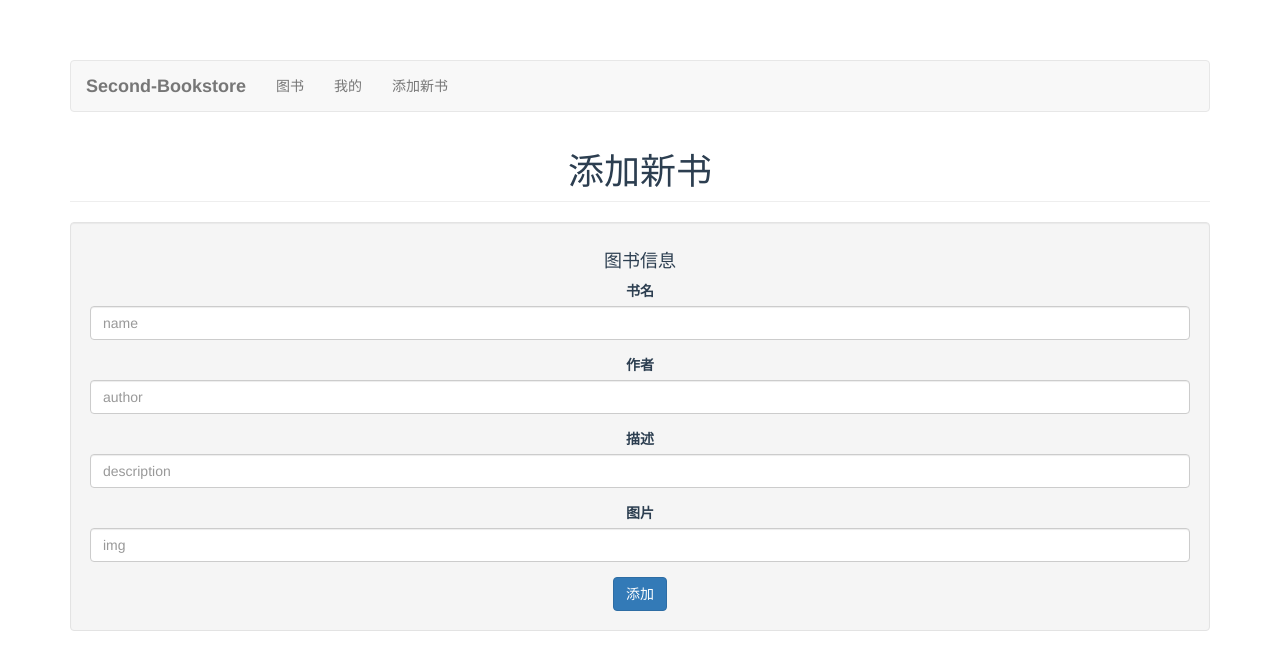
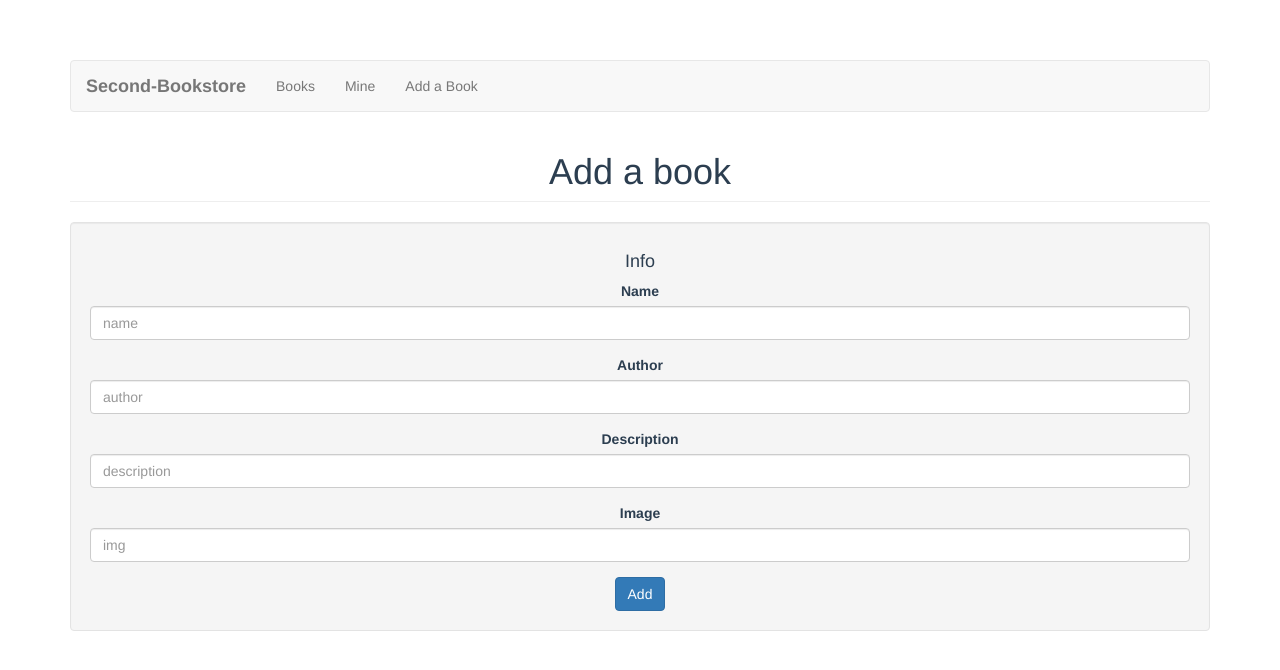
Before and after one commit to yukirang/second-bookstore, a Vue app: page /add in a window 1280 px wide. Shown: the top 670 px of the page. Built offline with nearby package versions, Linux system fonts and the light colour scheme; what vue-resource would draw is missing.

Commit message:
upgrade to webpack 4

```diff
--- a/src/components/Add.vue
+++ b/src/components/Add.vue
@@ -1,6 +1,5 @@
 <template>
   <div class="add container">
-　　 <!--弹框,alert有内容进行提示，绑定message的信息为alert内容-->
   <nav class="navbar navbar-default">
         <div class="container">
           <div class="navbar-header">
@@ -14,46 +13,46 @@
           </div>
           <div id="navbar" class="collapse navbar-collapse">
             <ul class="nav navbar-nav">
-              <li><router-link to="/books">图书</router-link></li>
-              <li><router-link to="/userpage">我的</router-link></li>
+              <li><router-link to="/books">Books</router-link></li>
+              <li><router-link to="/userpage">Mine</router-link></li>
             </ul>
 
              <ul class="nav navbar-nav">
-              <li><router-link to="/add">添加新书</router-link></li>
+              <li><router-link to="/add">Add a Book</router-link></li>
             </ul>
           </div><!--/.nav-collapse -->
         </div>
       </nav>
   <Alert v-if="alert" v-bind:message="alert"></Alert>
     <!--标题-->
-	<h1 class="page-header">添加新书</h1>
+	<h1 class="page-header">Add a book</h1>
 	<form v-on:submit="addBook">
 		<div class="well">
-			<h4>图书信息</h4>
+			<h4>Info</h4>
 			<div class="form-group">
-				<label>书名</label>
+				<label>Name</label>
 				<input type="text" class="form-control" placeholder="name" v-model="book.name">
 			</div>
 			<div class="form-group">
-				<label>作者</label>
+				<label>Author</label>
 				<input type="text" class="form-control" placeholder="author" v-model="book.author">
 			</div>
 			<div class="form-group">
-				<label>描述</label>
+				<label>Description</label>
 				<input type="text" class="form-control" placeholder="description" v-model="book.description">
 			</div>
 			<div class="form-group">
-				<label>图片</label>
+				<label>Image</label>
 				<input type="text" class="form-control" placeholder="img" v-model="book.img">
 			</div>
-			<button class="btn btn-primary" type="submit">添加</button>
+			<button class="btn btn-primary" type="submit">Add</button>
 		</div>
 	</form>
   </div>
 </template>
 
 <script>
-//引入Alert.vue组件
+//import the Alert.vue component
 import Alert from './Alert'
 export default {
   name: 'add',
@@ -64,13 +63,13 @@ export default {
     }
   },
   methods:{
-    //添加图书信息方法
+    //Add book info
   	addBook(e){
   		if(!this.book.name || !this.book.author || !this.book.description){
 
-  			this.alert = "请添加对应的信息！";
+  			this.alert = "Please fill the information！";
   		}else{
-        //创建新的图书信息，
+        //Create a new book record
         var user = JSON.parse(localStorage.getItem('currentuser'))
   			let newBook = {
   			  name:this.book.name,
@@ -82,16 +81,16 @@ export default {
           comments:[]
   			}
         console.log(user.name);
-            //数据请求，post到json-server接口
+        //Request the data，post to the "json-server" interface
   			this.$http.post("http://localhost:3000/books",newBook).then(function(response){
           console.log(response);
           user.booklist.push(response.body.id);
   				//console.log(response);
           this.$http.put("http://localhost:3000/users/"+user.id, user).then(function(response){
                 localStorage.setItem('currentuser', JSON.stringify(user));
-                alert("请求成功！")
+                alert("request done！")
               })
-  				this.$router.push({path:'/books',query:{alert:'新书添加成功！'}});
+  				this.$router.push({path:'/books',query:{alert:'Your book has been added！'}});
   			})
         e.preventDefault();
   		}
--- a/src/components/BookDetails.vue
+++ b/src/components/BookDetails.vue
@@ -13,18 +13,18 @@
           </div>
           <div id="navbar" class="collapse navbar-collapse">
             <ul class="nav navbar-nav">
-              <li><router-link to="/books">图书</router-link></li>
-              <li><router-link to="/userpage">我的</router-link></li>
+              <li><router-link to="/books">Books</router-link></li>
+              <li><router-link to="/userpage">Mine</router-link></li>
             </ul>
 
              <ul class="nav navbar-nav">
-              <li><router-link to="/add">添加新书</router-link></li>
+              <li><router-link to="/add">Add a Book</router-link></li>
             </ul>
           </div><!--/.nav-collapse -->
         </div>
   </nav>
   <div class="btn-gropp">
-    <span class="btn btn-default" id="buy-request" v-on:click = "requestBook(book.id)">请求购买</span>
+    <span class="btn btn-default" id="buy-request" v-on:click = "requestBook(book.id)">Request Purchase</span>
   </div>
 	<h1 class="page-header">
 		{{book.name}}
@@ -32,25 +32,25 @@
   <img id="book-img" v-bind:src = book.img>
   <hr>
 	<ul class="list-group">
-		<li class="list-group-item"><span class="glyphicon glyphicon-asterisk">书名：{{book.name}}</span></li>
-		<li class="list-group-item"><span class="glyphicon glyphicon-plus">作者：{{book.author}}</span></li>
+		<li class="list-group-item"><span class="glyphicon glyphicon-asterisk">Title：{{book.name}}</span></li>
+		<li class="list-group-item"><span class="glyphicon glyphicon-plus">Author：{{book.author}}</span></li>
 	</ul>
 
 	<ul class="list-group">
-		<li class="list-group-item"><span class="glyphicon glyphicon-asterisk">描述：{{book.description}}</span></li>
-		<li class="list-group-item"><span class="glyphicon glyphicon-asterisk">创建者：{{book.creater}}</span></li>
+		<li class="list-group-item"><span class="glyphicon glyphicon-asterisk">Description：{{book.description}}</span></li>
+		<li class="list-group-item"><span class="glyphicon glyphicon-asterisk">Creator：{{book.creater}}</span></li>
   </ul>
   <ul class="list-group" id="req-user">
-    <li class="list-group-item"><span class="glyphicon glyphicon-asterisk">请求者：</span></li>
+    <li class="list-group-item"><span class="glyphicon glyphicon-asterisk">Requester：</span></li>
     <li class="list-group-item" v-for = "req in book.requestList"><span>{{req.name + '  ' + req.email}} </span></li>
 	</ul>
   <ul class="list-group">
     <li class="list-group-item">
-      <span class="btn btn-default" v-on:click = "showCommentInput()">评论</span>
+      <span class="btn btn-default" v-on:click = "showCommentInput()">Comments</span>
     </li>
     <li class="list-group-item" id="comment">
-      <input type="text" v-model="message" class="form-control" placeholder="添加评论..." required autofocus>
-      <span class="btn btn-default" v-on:click="addComment(book.id)">提交</span>
+      <input type="text" v-model="message" class="form-control" placeholder="Add some comments..." required autofocus>
+      <span class="btn btn-default" v-on:click="addComment(book.id)">Submit</span>
     </li>
     <li class="list-group-item" v-for = "comments in book.comments">
       <span>{{comments}}</span>
@@ -69,17 +69,17 @@ export default {
     }
   },
   created(){
-    //一开始就获取对应id的数据展示
+    //Get the id and show at first
   	this.fetchBooks(this.$route.params.id);
     //console.log(user.name + this.book.creater);
 
   },
   methods:{
-    //获取对应id信息的数据
+    //Get the info of a book with the id
   	fetchBooks(id){
       //console.log(id);
       var user = JSON.parse(localStorage.getItem('currentuser')) ;
-　　　 //向本地接口中请求数据，然后赋值给book
+      //Request data and set it to book
       this.$http.get("http://localhost:3000/books/" + id).then(function(response){
         console.log(response);
         this.book = response.body;
@@ -110,13 +110,13 @@ export default {
                user.requestList.push(this.book.id);
               this.$http.put("http://localhost:3000/users/"+user.id, user).then(function(response){
                 localStorage.setItem('currentuser', JSON.stringify(user));
-                alert("请求成功！")
+                alert("Request succeeded！")
               })
             })
          }else if(user.name == this.book.creater){
-            alert("不能购买自己添加的图书！");
+            alert("You can't purchase your own book！");
          }else{
-            alert("你已经请求过了！");
+            alert("You have requested to buy this book!");
          }
       })
     },
--- a/src/components/Books.vue
+++ b/src/components/Books.vue
@@ -13,19 +13,19 @@
           </div>
           <div id="navbar" class="collapse navbar-collapse">
             <ul class="nav navbar-nav">
-              <li><router-link to="/books">图书</router-link></li>
-              <li><router-link to="/userpage">我的</router-link></li>
+              <li><router-link to="/books">Books</router-link></li>
+              <li><router-link to="/userpage">Mine</router-link></li>
             </ul>
 
              <ul class="nav navbar-nav">
-              <li><router-link to="/add">添加新书</router-link></li>
+              <li><router-link to="/add">Add a Book</router-link></li>
             </ul>
           </div><!--/.nav-collapse -->
         </div>
     </nav>
-    <h1 class="page-header"><strong>图书目录</strong></h1>
+    <h1 class="page-header"><strong>Book List</strong></h1>
      <div class="album py-5 bg-light">
-        <div class="container"
+        <div class="container">
           <div class="row">
             <div class="col-md-3" v-for="book in books">
               <div class="box-shadow img-box">
@@ -33,8 +33,8 @@
                 <div class="book-body">
                   <div class="d-flex justify-content-between align-items-center">
                     <div class="btn-group">
-                        <router-link class="btn btn-sm btn-outline-secondary view" v-bind:to="'/books/' + book.id">查看详细</router-link>
-                        <span class="btn btn-sm btn-outline-secondary view"><strong>{{book.requestList.length}}</strong>人想看</span>
+                        <router-link class="btn btn-sm btn-outline-secondary view" v-bind:to="'/books/' + book.id">Detail</router-link>
+                        <span class="btn btn-sm btn-outline-secondary view"><strong>{{book.requestList.length}}</strong>interested</span>
                     </div>
                   </div>
                 </div>
@@ -42,8 +42,7 @@
             </div>
           </div>
         </div>
-      </div>
-
+     </div>
   </div>
 </template>
 
--- a/src/components/UserPage.vue
+++ b/src/components/UserPage.vue
@@ -13,12 +13,12 @@
           </div>
           <div id="navbar" class="collapse navbar-collapse">
             <ul class="nav navbar-nav">
-              <li><router-link to="/books">图书</router-link></li>
-              <li><router-link to="/userpage">我的</router-link></li>
+              <li><router-link to="/books">Books</router-link></li>
+              <li><router-link to="/userpage">Mine</router-link></li>
             </ul>
 
              <ul class="nav navbar-nav">
-              <li><router-link to="/add">添加新书</router-link></li>
+              <li><router-link to="/add">Add a Book</router-link></li>
             </ul>
           </div><!--/.nav-collapse -->
         </div>
@@ -28,14 +28,14 @@
   </h1>
 
   <ul class="list-group">
-    <li class="list-group-item"><span class="glyphicon glyphicon-asterisk">电话：{{user.phone}}</span></li>
-    <li class="list-group-item"><span class="glyphicon glyphicon-asterisk">email：{{user.email}}</span></li>
+    <li class="list-group-item"><span class="glyphicon glyphicon-asterisk">Phone：{{user.phone}}</span></li>
+    <li class="list-group-item"><span class="glyphicon glyphicon-asterisk">Email：{{user.email}}</span></li>
   </ul>
-  <h3>我发布的图书</h3>
+  <h3>My Books</h3>
   <ul class="list-group">
     <li class="list-group-item" v-for="idmine in user.booklist"> <router-link class="btn btn-sm btn-outline-secondary view" v-bind:to="'/books/' + idmine">{{book[idmine-1].name}}</router-link></li>
   </ul>
-  <h3>我请求的图书</h3>
+  <h3>My Requests</h3>
   <ul class="list-group">
     <li class="list-group-item" v-for="idreq in user.requestList"><router-link class="btn btn-sm btn-outline-secondary view" v-bind:to="'/books/' + idreq">{{book[idreq-1].name}}</router-link></li>
   </ul>
@@ -52,16 +52,16 @@ export default {
     }
   },
   created(){
-    //一开始就获取对应id的数据展示
+    //Get the id and show at first
     this.user = JSON.parse(localStorage.getItem('currentuser')) ;
     console.log(this.user);
     this.fetchBooks();
   },
   methods:{
-    //获取对应id信息的数据
+    //Get the info of a book with the id
     fetchBooks(){
       //console.log(id);
-　　　 //向本地接口中请求数据，然后赋值给book
+      //Request data and set it to book
       this.$http.get("http://localhost:3000/books/").then(function(response){
         this.book = response.body;
       })
```
Also changed, not shown: package.json (+7 -6 lines), src/components/Login.vue (+10 -10 lines), src/components/Register.vue (+10 -10 lines), 1 other file (tests, documents, lock files or other folders).
